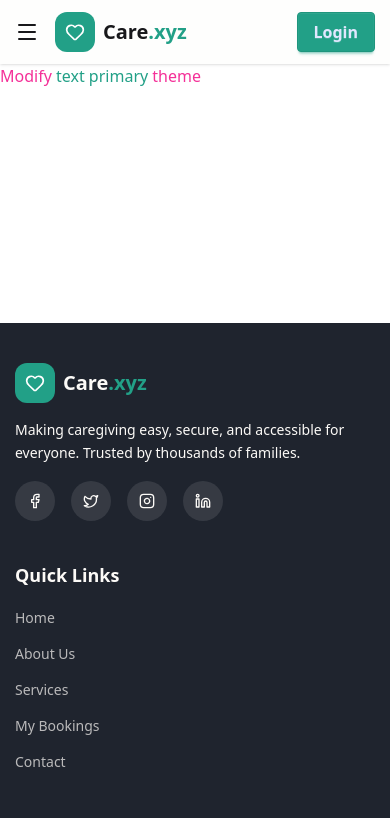
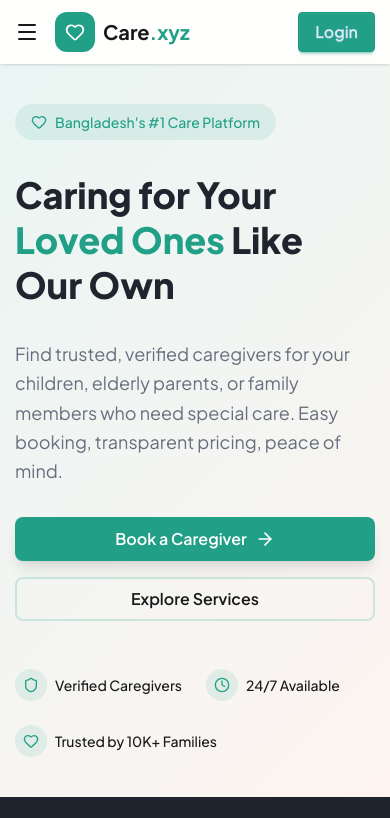
Before and after one commit to rakeebhasan09/care-center, a Next.js app: page / in a window 390 px wide. Shown: the top 818 px of the page. Built offline with nearby package versions, Linux system fonts and the light colour scheme.

Commit message:
Hero section left area added with responsiveness.

```diff
--- a/next.config.mjs
+++ b/next.config.mjs
@@ -1,6 +1,16 @@
 /** @type {import('next').NextConfig} */
 const nextConfig = {
-  /* config options here */
+	/* config options here */
+	images: {
+		remotePatterns: [
+			{
+				protocol: "https",
+				hostname: "images.unsplash.com",
+				// port: "",
+				// pathname: "/account123/**",
+			},
+		],
+	},
 };
 
 export default nextConfig;
--- a/src/app/globals.css
+++ b/src/app/globals.css
@@ -1,6 +1,23 @@
 @import "tailwindcss";
 @plugin "daisyui" {
 	themes: light --default;
+}
+
+:root {
+	--hero-gradient: linear-gradient(
+		135deg,
+		hsl(168 65% 38% / 0.1) 0%,
+		hsl(15 80% 70% / 0.1) 100%
+	);
+}
+
+@layer utilities {
+	.bg-hero-gradient {
+		background: var(--hero-gradient);
+	}
+	.animate-slide-up {
+		animation: slideUp 0.6s ease-out forwards;
+	}
 }
 
 @plugin "daisyui/theme" {
@@ -19,6 +36,9 @@
 
 	--muted: hsl(30, 30%, 94%);
 	--muted-foreground: hsl(220, 10%, 45%);
+
+	--card: 0 0% 100%;
+	--card-foreground: 220 20% 15%;
 
 	/* Base */
 	--color-base-100: oklch(100% 0 0);
--- a/src/app/layout.js
+++ b/src/app/layout.js
@@ -1,15 +1,9 @@
-import { Geist, Geist_Mono } from "next/font/google";
+import { Plus_Jakarta_Sans } from "next/font/google";
 import "./globals.css";
 import Navbar from "@/components/Navbar/Navbar";
 import Footer from "@/components/Footer/Footer";
 
-const geistSans = Geist({
-	variable: "--font-geist-sans",
-	subsets: ["latin"],
-});
-
-const geistMono = Geist_Mono({
-	variable: "--font-geist-mono",
+const jakarta = Plus_Jakarta_Sans({
 	subsets: ["latin"],
 });
 
@@ -21,9 +15,7 @@ export const metadata = {
 export default function RootLayout({ children }) {
 	return (
 		<html lang="en" data-theme="light">
-			<body
-				className={`${geistSans.variable} ${geistMono.variable} antialiased`}
-			>
+			<body className={`${jakarta.className} antialiased`}>
 				<Navbar />
 				<main className="min-h-[calc(100vh-585px)]">{children}</main>
 				<Footer />
--- a/src/app/page.js
+++ b/src/app/page.js
@@ -1,7 +1,9 @@
+import HeroSection from "@/components/home/HeroSection/HeroSection";
+
 export default function Home() {
 	return (
-		<h2 className="text-secondary">
-			Modify <span className="text-primary">text primary</span> theme
-		</h2>
+		<>
+			<HeroSection />
+		</>
 	);
 }
--- a/src/components/Navbar/Navbar.jsx
+++ b/src/components/Navbar/Navbar.jsx
@@ -21,7 +21,7 @@ const Navbar = () => {
 		</>
 	);
 	return (
-		<section className="bg-[#FEFEFD] shadow-sm py-3 md:py-5">
+		<section className="bg-[#FEFEFD] shadow-sm py-3 md:py-5 sticky top-0 z-50">
 			<div className="container">
 				<div className="navbar min-h-0 p-0">
 					<div className="navbar-start">
--- /dev/null
+++ b/src/components/home/HeroSection/HeroSection.jsx
@@ -0,0 +1,74 @@
+import { ArrowRight, Shield, Clock, Heart } from "lucide-react";
+import Link from "next/link";
+import React from "react";
+
+const HeroSection = () => {
+	const features = [
+		{ icon: Shield, text: "Verified Caregivers" },
+		{ icon: Clock, text: "24/7 Available" },
+		{ icon: Heart, text: "Trusted by 10K+ Families" },
+	];
+	return (
+		<section className="bg-hero-gradient py-10 md:py-16 lg:py-24">
+			<div className="container">
+				<div className="grid lg:grid-cols-2 gap-12 lg:gap-16 items-center">
+					{/* Left Content */}
+					<div className="space-y-8 animate-slide-up">
+						<div className="inline-flex items-center gap-2 bg-primary/10 text-primary px-4 py-2 rounded-full text-sm font-medium">
+							<Heart className="w-4 h-4" />
+							<span>Bangladesh's #1 Care Platform</span>
+						</div>
+						<h1 className="text-4xl md:text-5xl lg:text-6xl font-extrabold text-(--foreground) leading-tight">
+							Caring for Your <br />
+							<span className="text-primary">
+								Loved Ones
+							</span>{" "}
+							Like Our Own
+						</h1>
+
+						<p className="text-lg text-(--muted-foreground) max-w-xl leading-relaxed">
+							Find trusted, verified caregivers for your children,
+							elderly parents, or family members who need special
+							care. Easy booking, transparent pricing, peace of
+							mind.
+						</p>
+
+						<div className="flex flex-col sm:flex-row gap-4">
+							<Link
+								href="/service/baby-care"
+								className="w-full sm:w-auto group inline-flex items-center justify-center gap-2 whitespace-nowrap rounded-lg font-semibold transition-all duration-300 bg-primary text-(--primary-foreground) shadow-lg hover:shadow-xl hover:scale-[1.02] text-base h-11 px-5 py-2"
+							>
+								Book a Caregiver
+								<ArrowRight className="w-5 h-5 group-hover:translate-x-1 transition-transform" />
+							</Link>
+							<Link
+								href="/#services"
+								className="inline-flex items-center justify-center gap-2 whitespace-nowrap rounded-lg font-semibold transition-all duration-300 border-2 border-primary/20 bg-(--card) text-foreground hover:border-primary hover:bg-primary/5 text-base h-11 px-5 py-2 w-full sm:w-auto"
+							>
+								Explore Services
+							</Link>
+						</div>
+
+						<div className="flex flex-wrap items-center gap-6 pt-4">
+							{features.map(({ icon: Icon, text }) => (
+								<div
+									key={text}
+									className="flex items-center gap-2 text-muted-foreground"
+								>
+									<div className="w-8 h-8 rounded-full bg-primary/10 flex items-center justify-center">
+										<Icon className="w-4 h-4 text-primary" />
+									</div>
+									<span className="text-sm font-medium">
+										{text}
+									</span>
+								</div>
+							))}
+						</div>
+					</div>
+				</div>
+			</div>
+		</section>
+	);
+};
+
+export default HeroSection;
```
